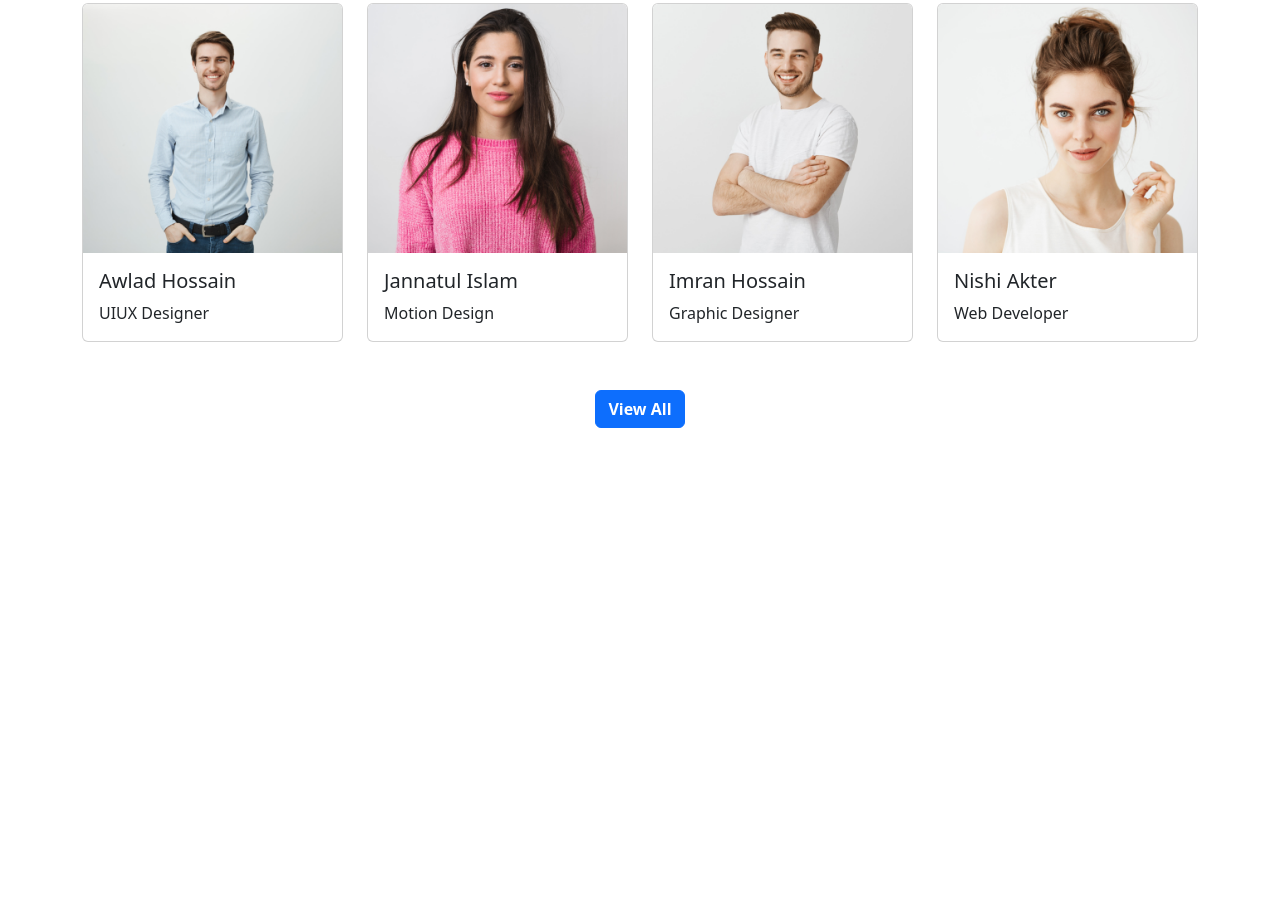
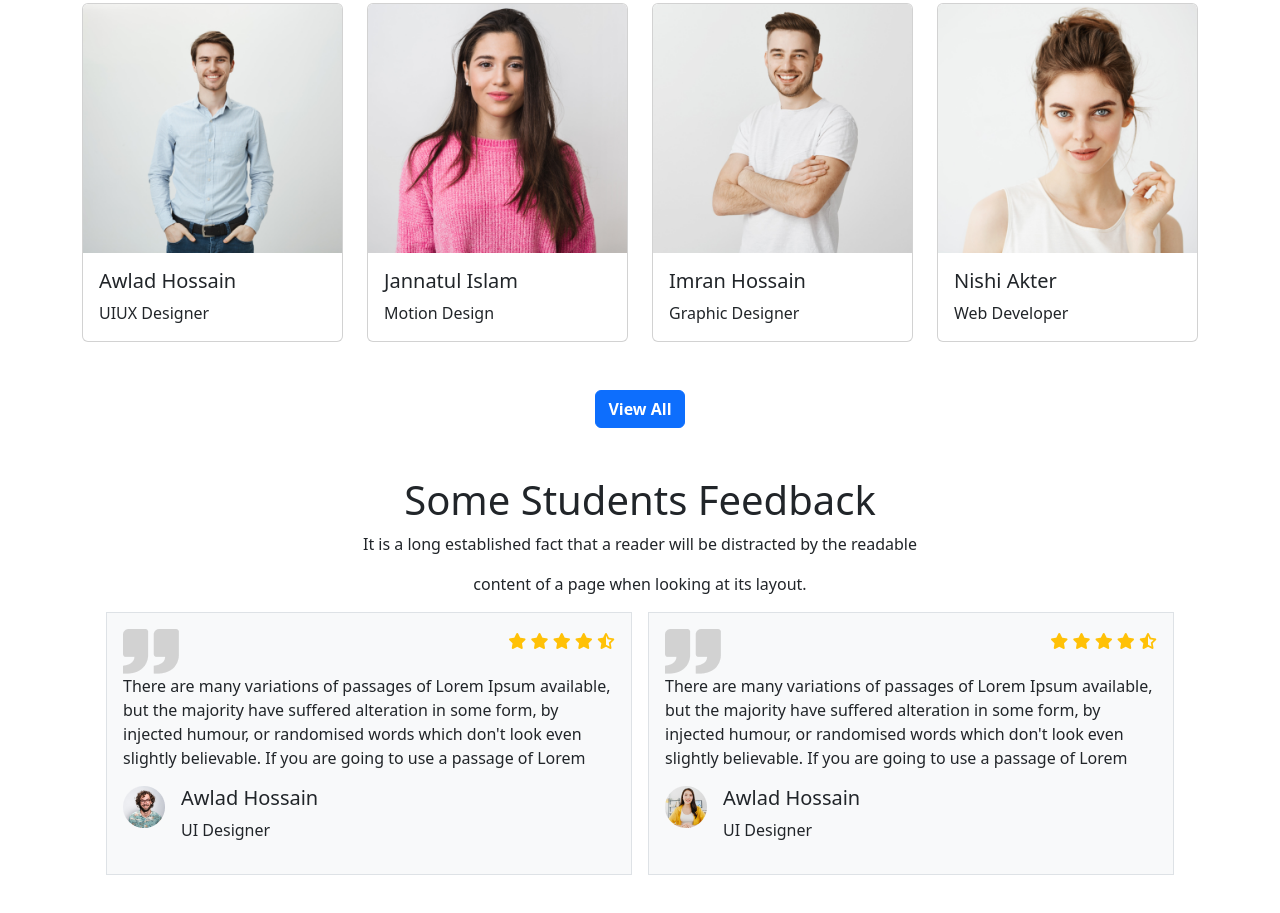
Before and after one commit to Avijit-Sarkar-Avi/Assignment_three, a plain HTML site: page index.html in a window 1280 px wide. Shown: the part 2341-3254 px from the top of the page. Before the commit the page ends 2817 px from the top, so only its background shows below. Drawn offline with nearby package versions, Linux system fonts and the light colour scheme.

Commit message:
Feedback added

```diff
--- a/index.html
+++ b/index.html
@@ -9,6 +9,9 @@
     <!-- Bootstrap CDN link -->
     <link rel="stylesheet" href="https://cdn.jsdelivr.net/npm/bootstrap@5.2.0/dist/css/bootstrap.min.css">
     <script src="https://cdn.jsdelivr.net/npm/bootstrap@5.2.0/dist/js/bootstrap.bundle.min.js"></script>
+
+    <!-- Font Awesome -->
+    <script src="https://kit.fontawesome.com/cd4750a938.js" crossorigin="anonymous"></script>
 </head>
 
 <body>
@@ -310,7 +313,78 @@
         </section>
         <!-- Success Full Students End -->
 
+        <!-- Feedback Start  -->
+        <section class="container">
+            <div class="text-center">
+                <h1>Some Students Feedback</h1>
+                <p>It is a long established fact that a reader will be distracted by the readable </p>
+                <p>content of a page when looking at its layout.</p>
+            </div>
 
+            <div class="container px-4">
+                <div class="row gx-3">
+                    <div class="col-lg-6 col-md-12 col-sm-12">
+                        <div class="p-3 border bg-light">
+                            <div>
+                                <div class="d-flex justify-content-between">
+                                    <div><img src="images/comma.png" class="img-fluid" alt=""></div>
+                                    <div>
+                                        <i class="fa-solid fa-star text-warning"></i>
+                                        <i class="fa-solid fa-star text-warning"></i>
+                                        <i class="fa-solid fa-star text-warning"></i>
+                                        <i class="fa-solid fa-star text-warning"></i>
+                                        <i class="fa-solid fa-star-half-stroke text-warning"></i>
+                                    </div>
+                                </div>
+                                <p>There are many variations of passages of Lorem Ipsum available, but
+                                    the majority have suffered alteration in some form, by injected
+                                    humour, or randomised words which don't look even slightly
+                                    believable. If you are going to use a passage of Lorem</p>
+                                <div class="d-flex">
+                                    <div><img src="images/student/student-5.png" alt=""></div>
+                                    <div class="px-3">
+                                        <h5>Awlad Hossain</h5>
+                                        <p>UI Designer</p>
+                                    </div>
+                                </div>
+                            </div>
+                        </div>
+                    </div>
+                    <div class="col-lg-6 col-md-12 col-sm-12">
+                        <div class="p-3 border bg-light">
+                            <div>
+                                <div class="d-flex justify-content-between">
+                                    <div><img src="images/comma.png" class="img-fluid" alt=""></div>
+                                    <div>
+                                        <i class="fa-solid fa-star text-warning"></i>
+                                        <i class="fa-solid fa-star text-warning"></i>
+                                        <i class="fa-solid fa-star text-warning"></i>
+                                        <i class="fa-solid fa-star text-warning"></i>
+                                        <i class="fa-solid fa-star-half-stroke text-warning"></i>
+                                    </div>
+                                </div>
+                                <p>There are many variations of passages of Lorem Ipsum available, but
+                                    the majority have suffered alteration in some form, by injected
+                                    humour, or randomised words which don't look even slightly
+                                    believable. If you are going to use a passage of Lorem</p>
+                                <div class="d-flex">
+                                    <div><img src="images/student/student-6.png" alt=""></div>
+                                    <div class="px-3">
+                                        <h5>Awlad Hossain</h5>
+                                        <p>UI Designer</p>
+                                    </div>
+                                </div>
+                            </div>
+                        </div>
+                    </div>
+                </div>
+            </div>
+
+            <div class="text-center m-5">
+                <button class="btn btn-primary fw-bolder d-lg-none d-md-inline d-sm-inline ">View All</button>
+            </div>
+        </section>
+        <!-- Feedback End -->
     </main>
 
 
```
